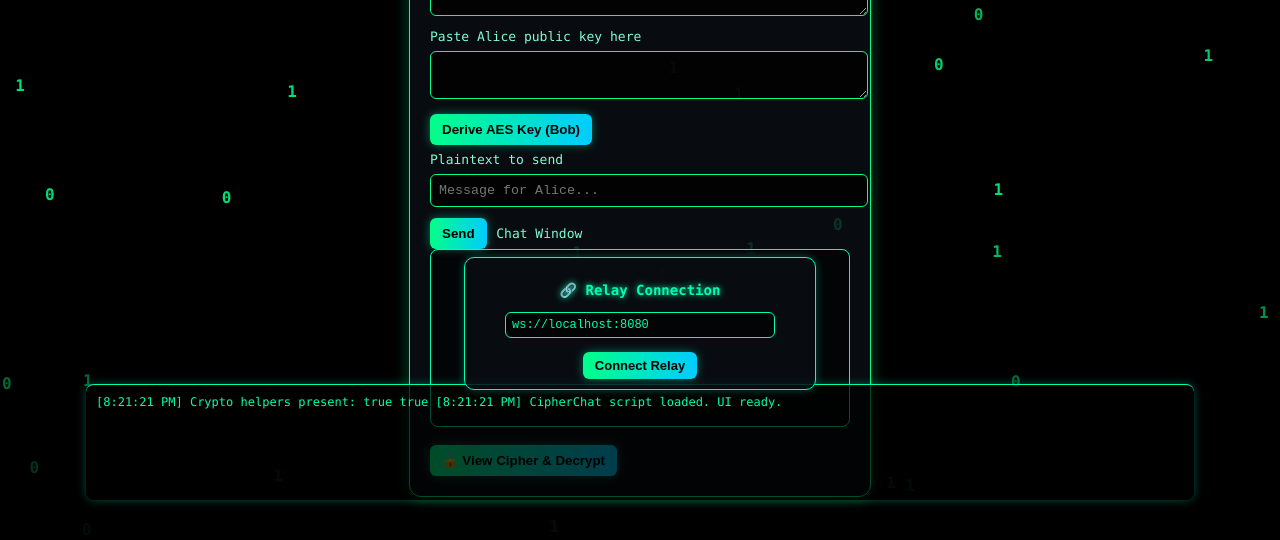
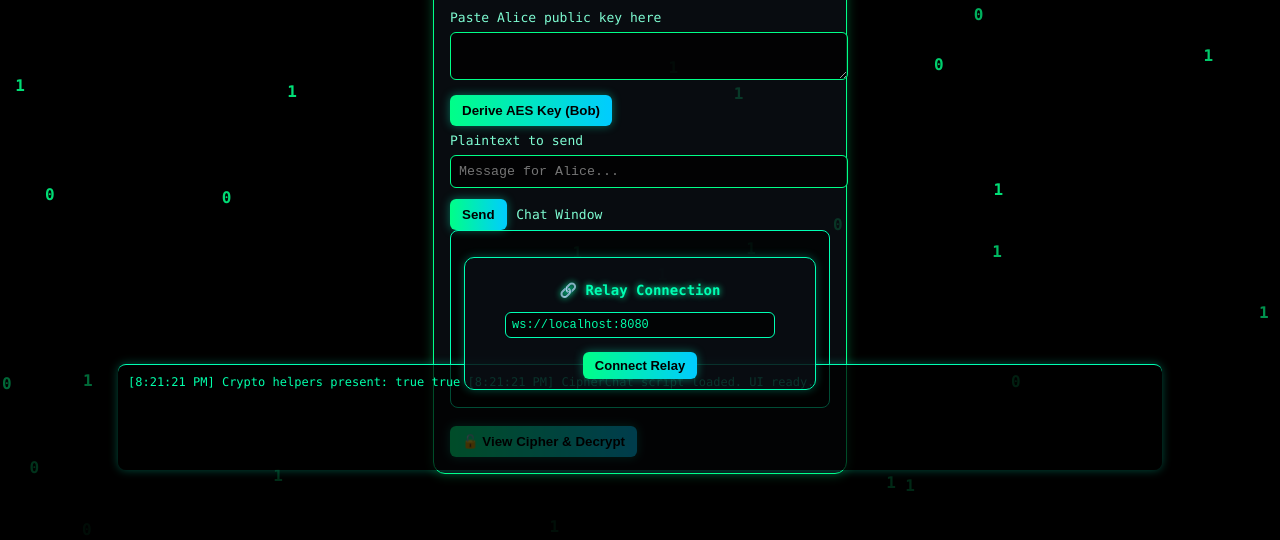
Before and after one commit to Namoj-design/AES-Project, a plain HTML site: page client/Bob.html in a window 1280 px wide. Shown: the part 260-800 px from the top of the page. Drawn offline with Linux system fonts and the light colour scheme.

Commit message:
new edits added to project

```diff
--- a/client/styles.css
+++ b/client/styles.css
@@ -76,7 +76,7 @@ body {
     display: flex;
     justify-content: center;
     align-items: flex-start;
-    margin: 40px 0;
+    margin: 25px 0; /* reduced margin for compact look */
     z-index: 2;
     position: relative;
   }
@@ -86,9 +86,9 @@ body {
     background: rgba(10, 15, 20, 0.8);
     border: 1px solid #00ff88;
     border-radius: 12px;
-    padding: 20px;
-    width: 420px;
-    box-shadow: 0 0 15px rgba(0, 255, 136, 0.3);
+    padding: 16px; /* reduced from 20px */
+    width: 380px;  /* reduced from 420px */
+    box-shadow: 0 0 12px rgba(0, 255, 136, 0.3);
   }
 
   label {
@@ -166,14 +166,14 @@ body {
     border-top: 1px solid #00ffb3;
     padding: 10px;
     color: #00ffaa;
-    height: 95px; /* Slightly reduced */
+    height: 85px; /* reduced for better spacing */
     overflow-y: auto;
     font-size: 12px;
     position: fixed;
-    bottom: 40px; /* Lifted upward for visibility */
+    bottom: 70px; /* lifted from 40px to avoid overlap */
     left: 50%;
     transform: translateX(-50%);
-    width: 85%;
+    width: 80%; /* slightly narrower for better centering */
     border-radius: 8px;
     box-shadow: 0 0 10px rgba(0, 255, 200, 0.3);
     z-index: 5;
```
